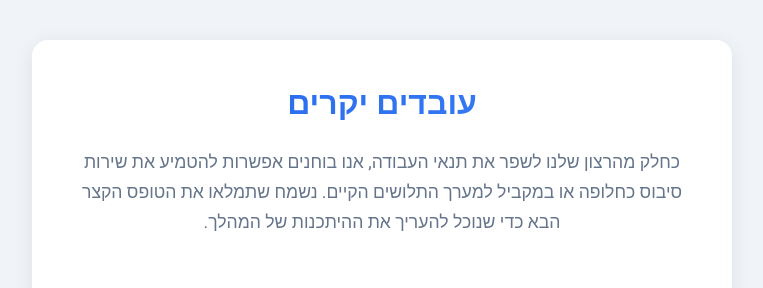
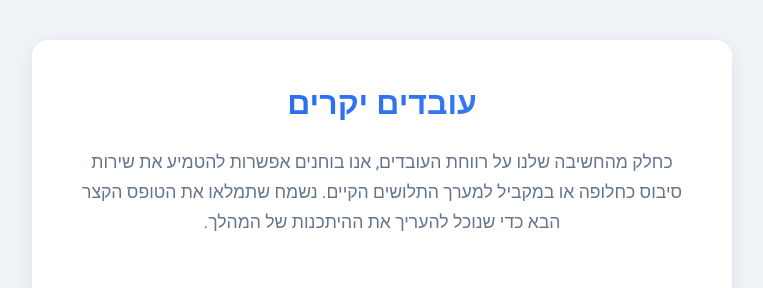
Before and after one commit to snirsnir/cibus, a plain HTML site: page index.html in a window 1280 px wide. Shown: the top 288 px of the page, without its empty margins (258-1021 px from the left). Drawn offline with nearby package versions, Linux system fonts and the light colour scheme.

Commit message:
Update index.html

```diff
--- a/index.html
+++ b/index.html
@@ -222,7 +222,7 @@
             <div class="header">
                 <h1 class="title">עובדים יקרים</h1>
                 <p class="description">
-                    כחלק מהרצון שלנו לשפר את תנאי העבודה, אנו בוחנים אפשרות להטמיע את שירות סיבוס כחלופה או במקביל למערך התלושים הקיים. נשמח שתמלאו את הטופס הקצר הבא כדי שנוכל להעריך את ההיתכנות של המהלך.
+                    כחלק מהחשיבה שלנו על רווחת העובדים, אנו בוחנים אפשרות להטמיע את שירות סיבוס כחלופה או במקביל למערך התלושים הקיים. נשמח שתמלאו את הטופס הקצר הבא כדי שנוכל להעריך את ההיתכנות של המהלך.
                 </p>
             </div>
 
```
